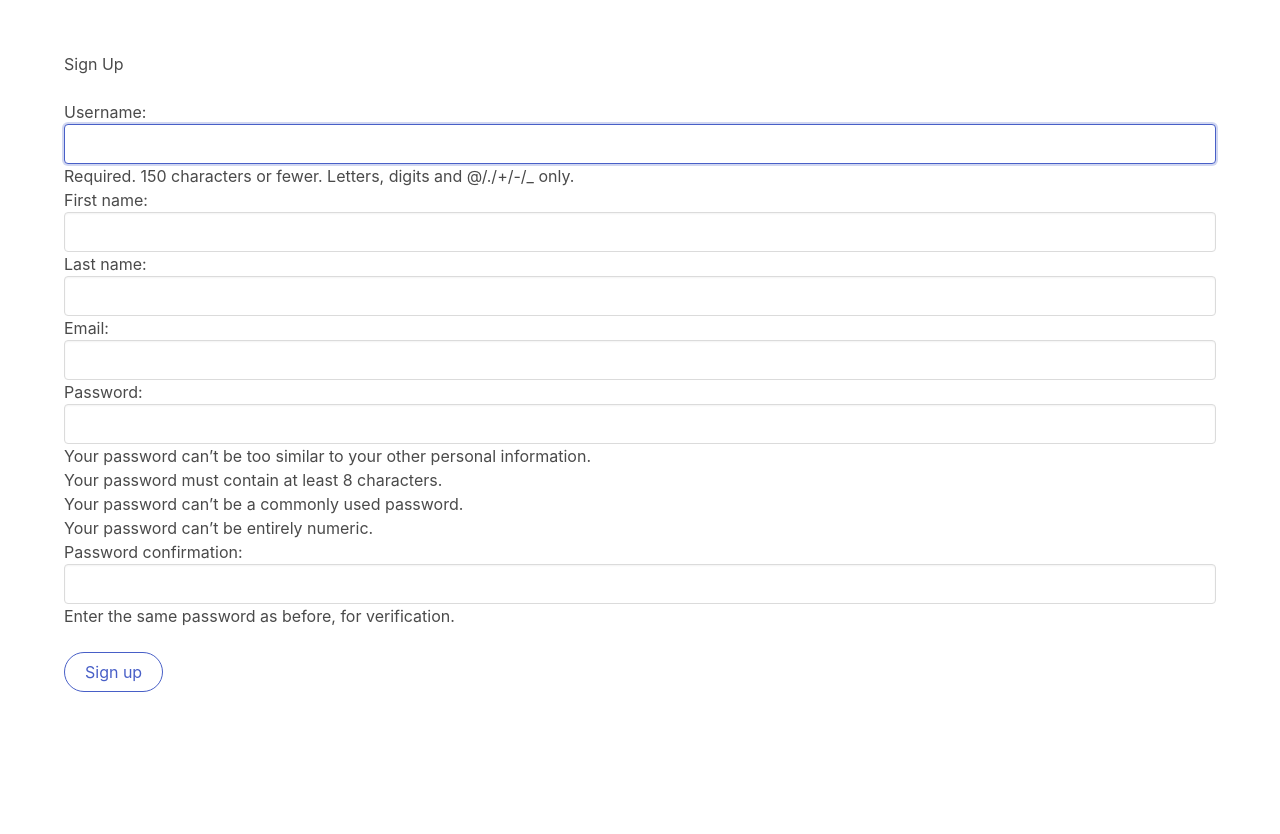
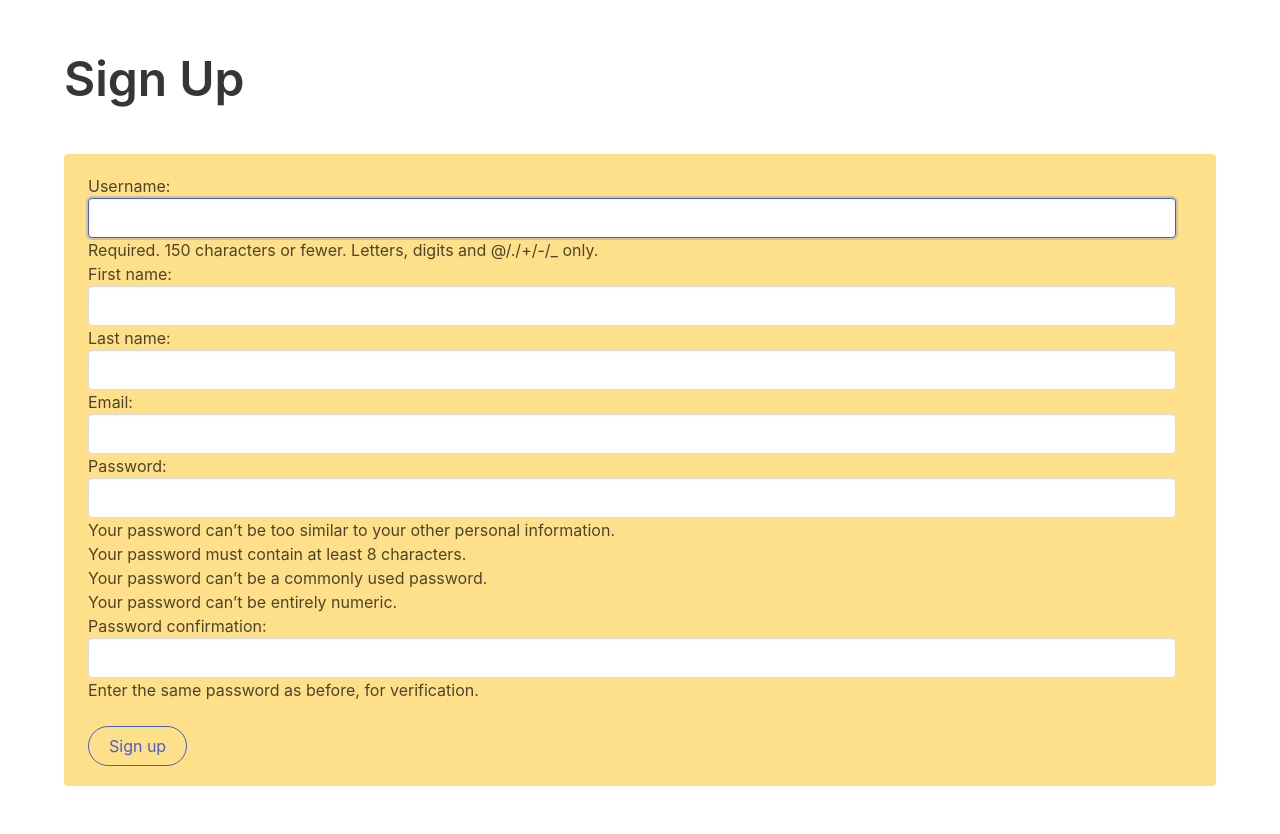
Before and after one commit to Gonzalez32/Newpost, a Django app: page /members/register/ in a window 1280 px wide. Shown: the part 116-950 px from the top of the page. Before the commit the page ends 808 px from the top, so only its background shows below. Run offline with Django 3.2, Linux system fonts and the light colour scheme.

Commit message:
render new changes

```diff
--- a/members/templates/registration/register.html
+++ b/members/templates/registration/register.html
@@ -3,9 +3,10 @@
 {% block content %}
 
 
-<h1>Sign Up</h1>
-
+    <h1 class="title is-1">Sign Up</h1>
     <br>
+    <div class="container is-widescreen">
+        <div class="notification is-warning">
             <div class="field">
                 <form method="POST">
                     {% csrf_token %}
@@ -13,6 +14,8 @@
                     <br><button class="button is-link is-rounded is-outlined">Sign up</button>
                 </form>
             </div>
+        </div>
+    </div>
 
 
 {% endblock %}
```
Also changed, not shown: members/templates/registration/login.html (+9 -7 lines). Lines whose indentation alone changed are shown as unchanged.
